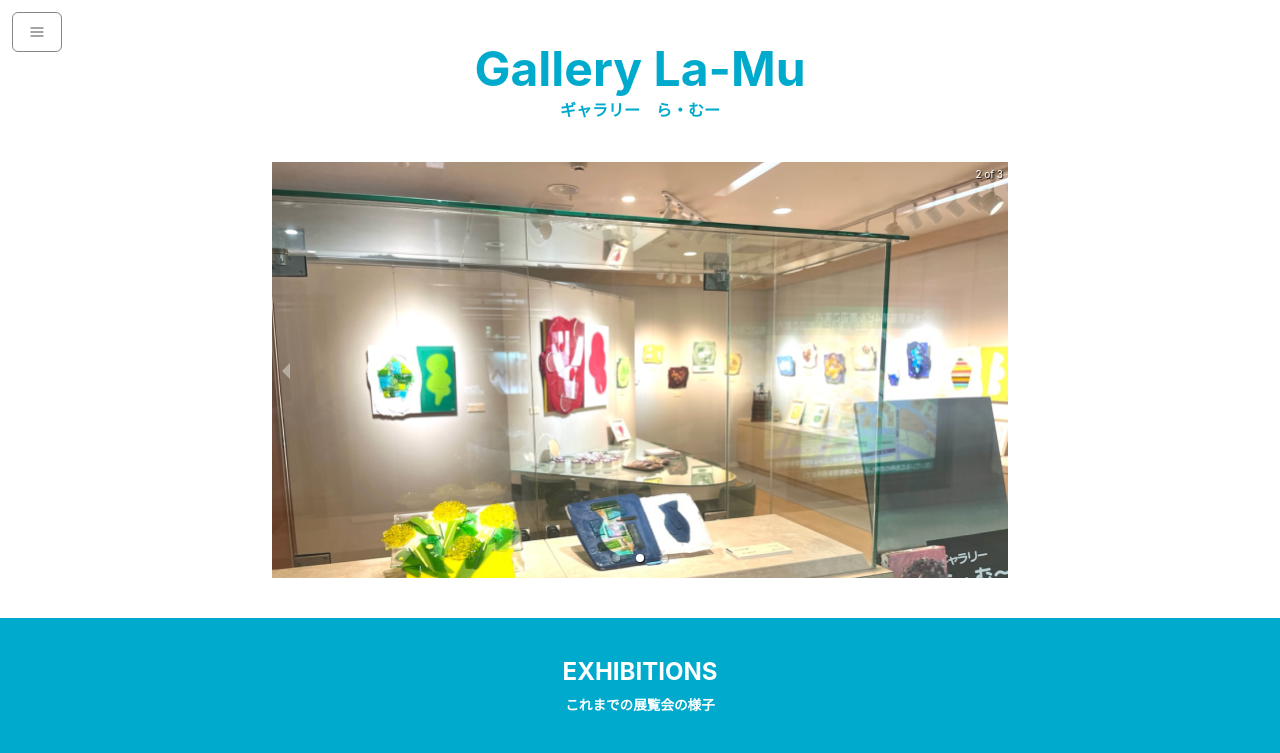
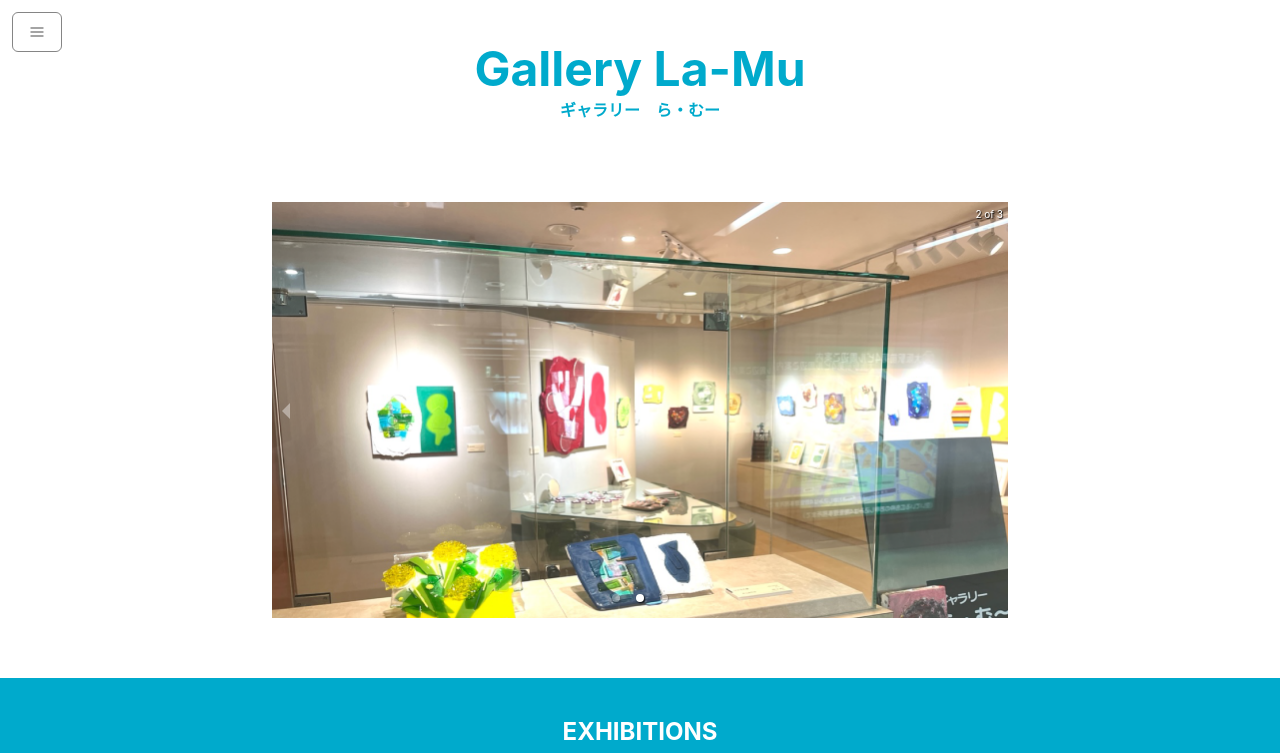
Before and after one commit to ReimeiRigel/Gallery, a Next.js app: page / in a window 1280 px wide. Shown: the top 753 px of the page. Built offline with nearby package versions, Linux system fonts and the light colour scheme.

Commit message:
11021455

```diff
--- a/components/home/pcHero.jsx
+++ b/components/home/pcHero.jsx
@@ -27,7 +27,9 @@ export function Pchero () {
         </Text>
       </Box>
 
-
+      <Box
+        my='10'
+      >
         <Carousel autoPlay="true">
           <Box>
             <Image src='/images/hero_2.png'/>
@@ -39,6 +41,7 @@ export function Pchero () {
             <Image src='/images/hero_3.png' />
           </Box>
         </Carousel>
+      </Box>
 
     </Container>
   )
```
Lines whose indentation alone changed are shown as unchanged.
